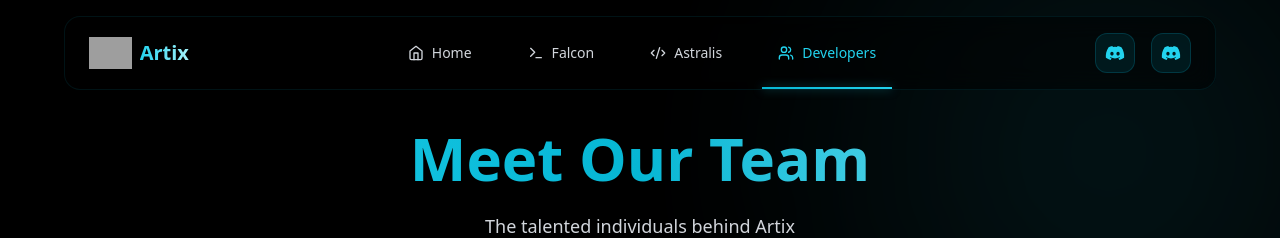
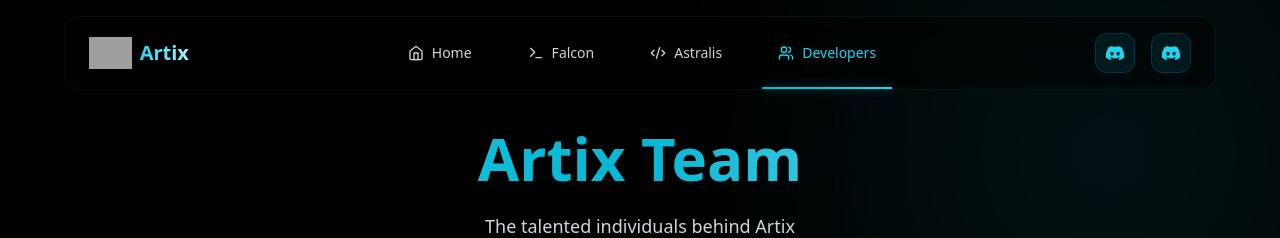
Before and after one commit to YellowGregs/Artix, a React (Vite) app: page /developers in a window 1280 px wide. Shown: the top 238 px of the page. Built offline with nearby package versions, Linux system fonts and the light colour scheme; no server answers; grey boxes are pictures that could not be loaded.

Commit message:
Update Developers.tsx

```diff
--- a/src/pages/Developers.tsx
+++ b/src/pages/Developers.tsx
@@ -108,7 +108,7 @@ const Developers = () => {
             transition={{ delay: 0.2 }}
             className="text-4xl md:text-6xl font-bold text-transparent bg-clip-text bg-gradient-to-r from-cyan-400 via-cyan-500 to-cyan-200 mb-6"
           >
-            Meet Our Team
+            Artix Team
           </motion.h1>
           <motion.p
             initial={{ opacity: 0 }}
```
